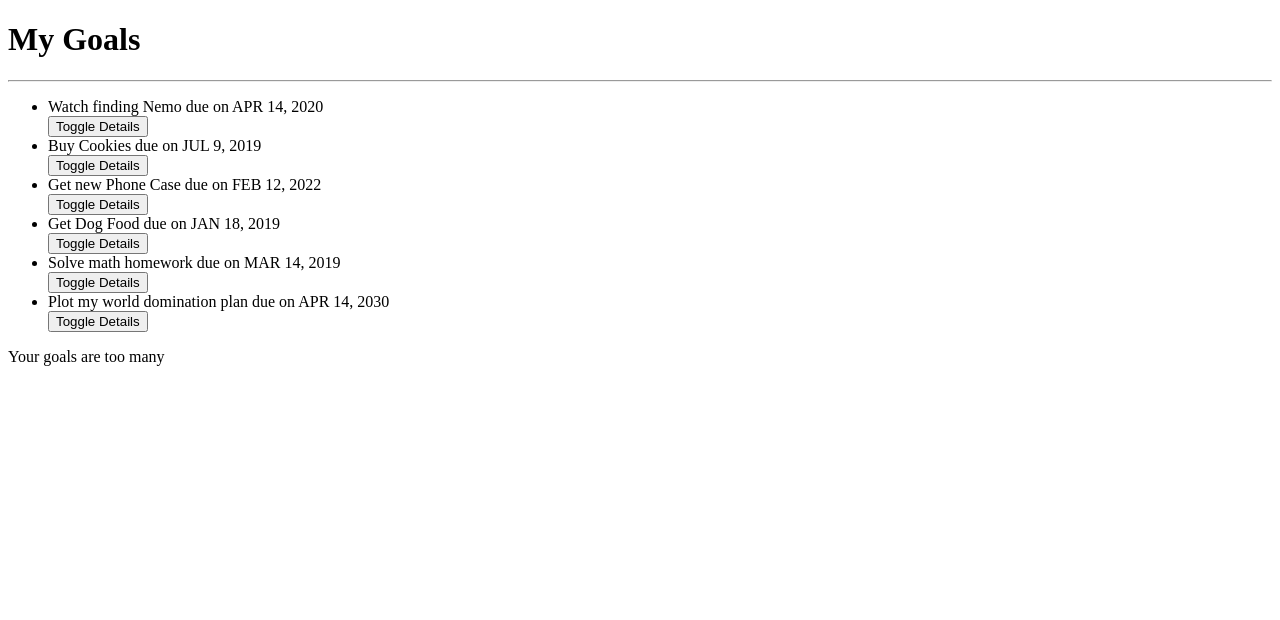
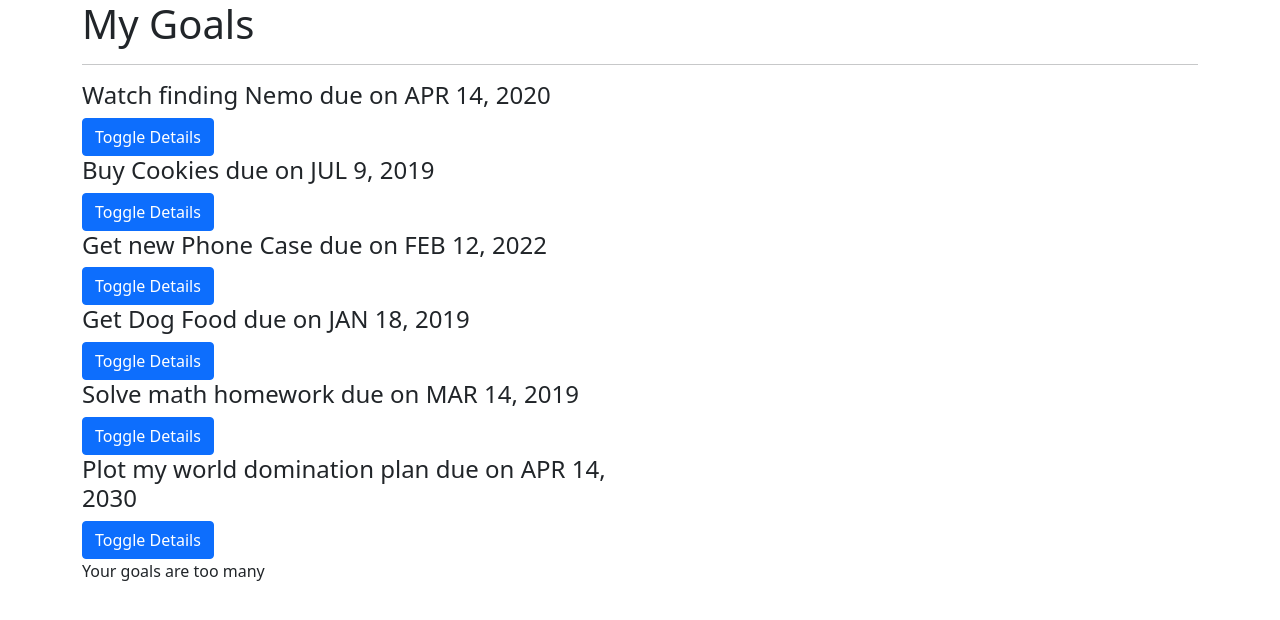
Before and after one commit to Mohraf/Goals, an Angular app: page / in a window 1280 px wide. Shown: the top 620 px of the page. Built offline with nearby package versions, Linux system fonts and the light colour scheme.

Commit message:
delete goals

```diff
--- a/package.json
+++ b/package.json
@@ -18,6 +18,8 @@
     "@angular/platform-browser": "~13.1.0",
     "@angular/platform-browser-dynamic": "~13.1.0",
     "@angular/router": "~13.1.0",
+    "bootstrap": "^5.1.3",
+    "popper": "^1.0.1",
     "rxjs": "~7.4.0",
     "tslib": "^2.3.0",
     "zone.js": "~0.11.4"
--- a/src/app/goal-detail/goal-detail.component.html
+++ b/src/app/goal-detail/goal-detail.component.html
@@ -2,3 +2,4 @@
   {{goal.description}}
 </p>
 <p>This goal will be complete in {{goal.completeDate | dateCount}} days</p>
+<button (click)="goalDelete(true)" class="btn btn-outline-danger">Delete Goal</button>
--- a/src/app/goal-detail/goal-detail.component.ts
+++ b/src/app/goal-detail/goal-detail.component.ts
@@ -14,6 +14,11 @@ export class GoalDetailComponent implements OnInit {
   goalComplete(complete:boolean){
     this.isComplete.emit(complete);
   }
+
+  goalDelete(complete: boolean){
+    this.isComplete.emit(complete);
+  }
+
   constructor() { }
 
   ngOnInit(): void {
--- a/src/app/goal/goal.component.html
+++ b/src/app/goal/goal.component.html
@@ -1,18 +1,27 @@
-<div>
+<div class="container">
   <h1>My Goals</h1>
   <hr />
-  <ul>
+
+  <div class="row">
+    <div class="col-md-6">
       <div *ngFor="let goal of goals; let i = index">
-      <li appStrikethrough>
+        <div>
+          <h4 id={{i}} appStrikethrough>
             {{ goal.name }} due on {{goal.completeDate | date | uppercase}}
-      </li>
-      <button (click)="toggleDetails(i)">Toggle Details</button>
+          </h4>
+          <button class="btn btn-primary" (click)="toggleDetails(i)">Toggle Details</button>
+        </div>
+
+        <div>
           <app-goal-detail
             *ngIf="goal.showDescription"
             [goal]="goal"
-        (isComplete)="completeGoal($event, i)"
+            (isComplete)="deleteGoal($event, i)"
           ></app-goal-detail>
         </div>
-  </ul>
+      </div>
+    </div>
+  </div>
+
   <p *ngIf="goals.length > 5">Your goals are too many</p>
 </div>
--- a/src/app/goal/goal.component.ts
+++ b/src/app/goal/goal.component.ts
@@ -26,6 +26,16 @@ export class GoalComponent implements OnInit {
     }
   }
 
+  deleteGoal(isComplete: boolean, index: number) {
+    if (isComplete) {
+      let toDelete = confirm(`Are you sure you want to delete ${this.goals[index].name}?`)
+
+      if (toDelete) {
+        this.goals.splice(index, 1)
+      }
+    }
+  }
+
   constructor() { }
 
   ngOnInit(): void {
--- a/src/styles.css
+++ b/src/styles.css
@@ -1 +1 @@
-/* You can add global styles to this file, and also import other style files */
+@import "~bootstrap/dist/css/bootstrap.css"
```
Also changed, not shown: 1 other file (tests, documents, lock files or other folders). Lines whose indentation alone changed are shown as unchanged.
